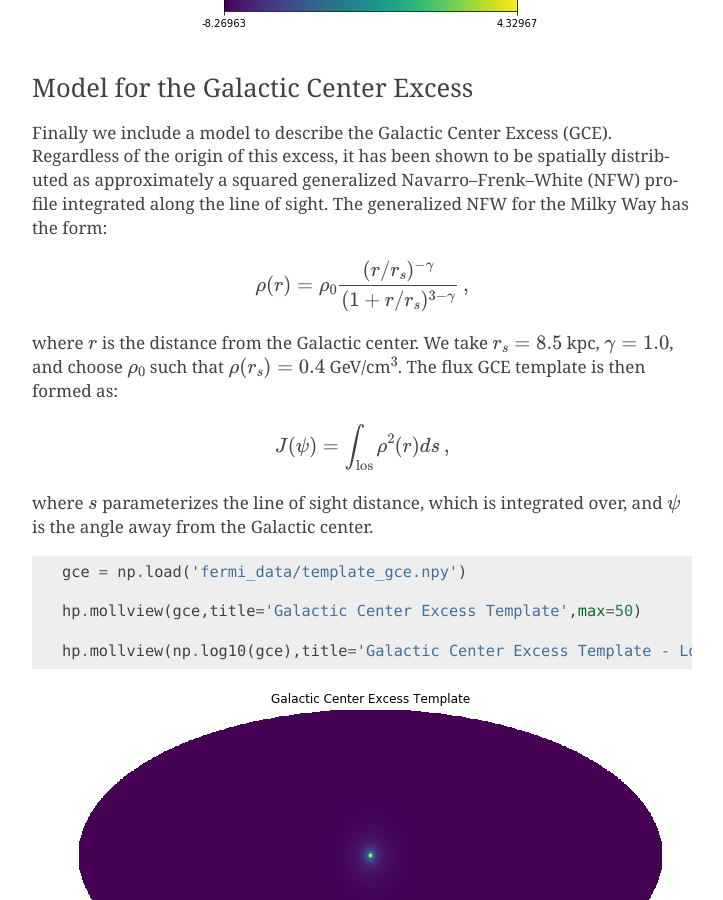
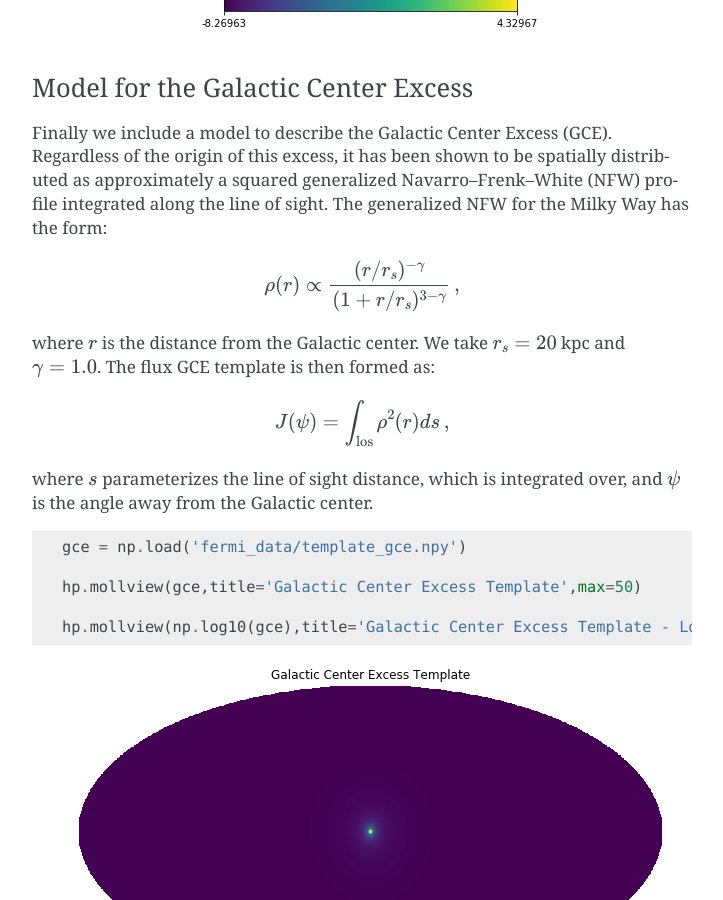
Before and after one commit to bsafdi/NPTFit, a Sphinx documentation site: the page built from docs/Example1_Overview_of_the_Fermi_Data.rst, in a window 1280 px wide and 900 px high, scrolled down 10031 px. Shown: the whole window, without its empty margins (388-1111 px from the left). Built offline with Sphinx 7.4.7, drawn with Linux system fonts in a browser that asks for light colours; pages that are not in the unit, such as notebooks, are missing from menus.

Commit message:
Updated docs

```diff
--- a/docs/Example1_Overview_of_the_Fermi_Data.rst
+++ b/docs/Example1_Overview_of_the_Fermi_Data.rst
@@ -318,11 +318,10 @@ spatially distributed as approximately a squared generalized
 Navarro–Frenk–White (NFW) profile integrated along the line of sight.
 The generalized NFW for the Milky Way has the form:
 
-.. math:: \rho(r) = \rho_0 \frac{(r/r_s)^{-\gamma}}{(1+r/r_s)^{3-\gamma}}\,,
+.. math:: \rho(r) \propto \frac{(r/r_s)^{-\gamma}}{(1+r/r_s)^{3-\gamma}}\,,
 
 where :math:`r` is the distance from the Galactic center. We take
-:math:`r_s = 8.5` kpc, :math:`\gamma = 1.0`, and choose :math:`\rho_0`
-such that :math:`\rho(r_s) = 0.4` GeV/cm\ :math:`^3`. The flux GCE
+:math:`r_s = 20` kpc and :math:`\gamma = 1.0`. The flux GCE
 template is then formed as:
 
 .. math:: J(\psi) = \int_{\rm los} \rho^2(r) ds\,,
```
